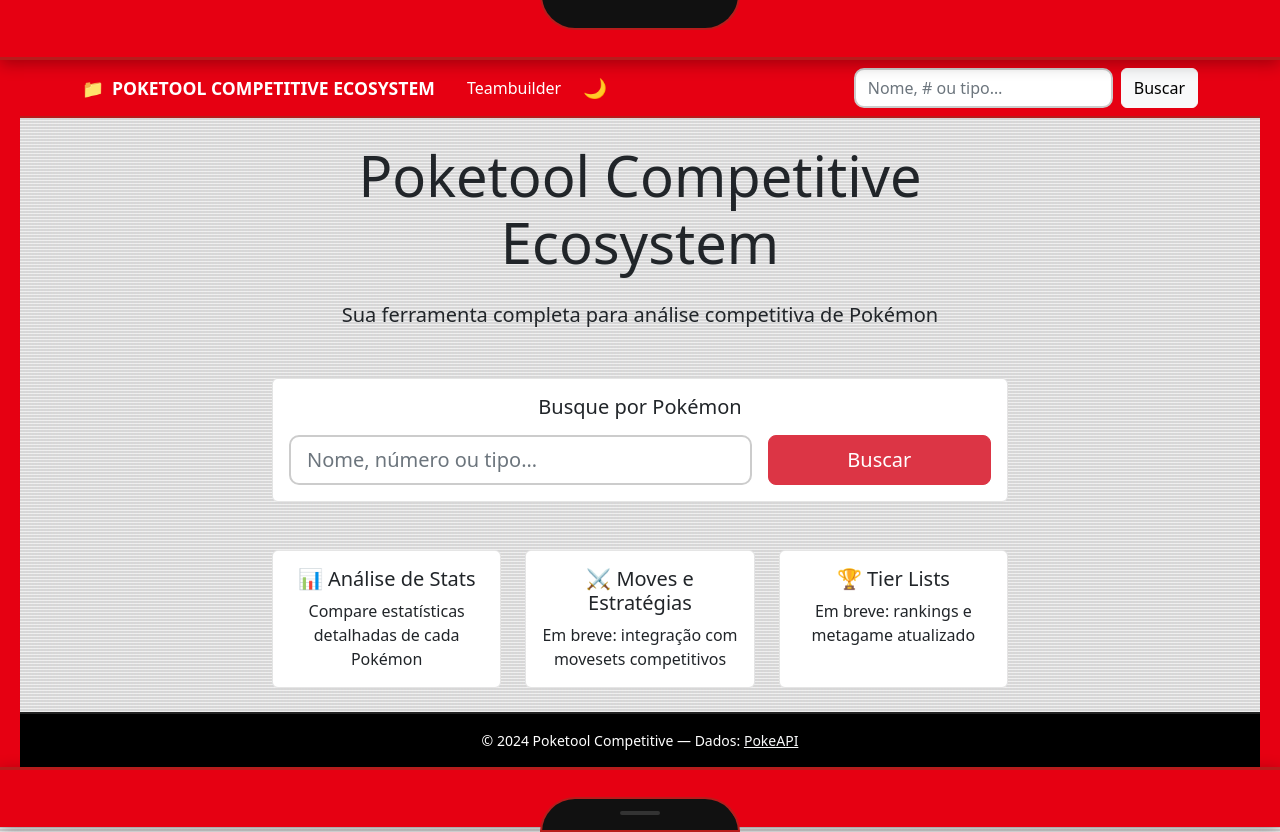
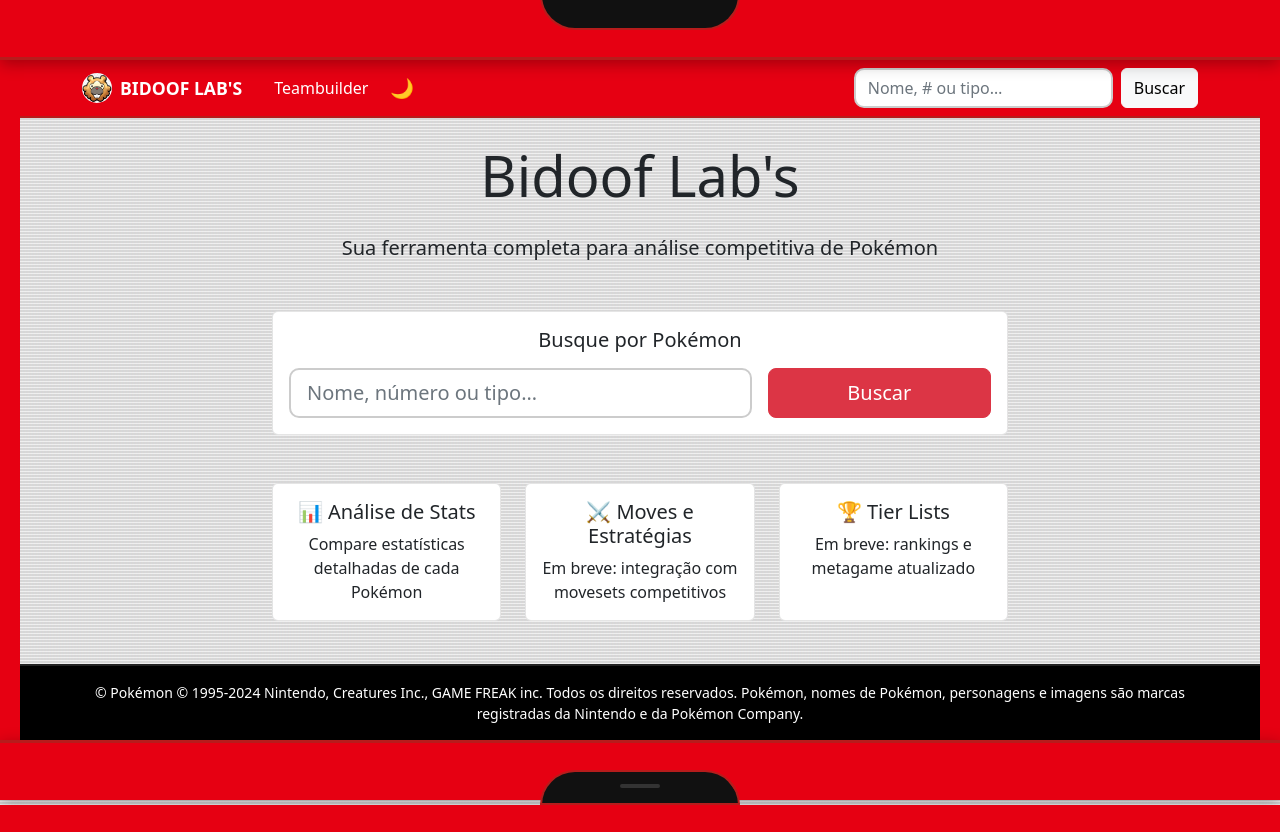
Before and after one commit to CristoferBernado/pokemon-competitive-tool, a Flask app: page / in a window 1280 px wide. After the commit the page ends 805 px from the top, so only its background shows below. Run offline with Flask 3, Linux system fonts and the light colour scheme.

Commit message:
Adição de icone e imagem bidoof, e alteração do nome para Bidoof Lab's

```diff
--- a/app/templates/base.html
+++ b/app/templates/base.html
@@ -3,9 +3,10 @@
 <head>
     <meta charset="UTF-8">
     <meta name="viewport" content="width=device-width, initial-scale=1.0">
-    <title>{% block title %}Poketool Competitive Ecosystem{% endblock %}</title>
+    <title>{% block title %}Bidoof Lab's{% endblock %}</title>
     <link href="https://cdn.jsdelivr.net/npm/bootstrap@5.3.0/dist/css/bootstrap.min.css" rel="stylesheet">
     <link rel="stylesheet" href="{{ url_for('static', filename='css/style.css') }}">
+    <link rel="icon" type="image/png" href="{{ url_for('static', filename='img/favicon.png') }}">
     <script>
         (function() {
             const theme = localStorage.getItem('theme') || (window.matchMedia('(prefers-color-scheme: dark)').matches ? 'dark' : 'light');
@@ -36,7 +37,7 @@
         <nav class="navbar navbar-expand-lg navbar-dark flex-shrink-0 pokedex-navbar">
             <div class="container">
                 <a class="navbar-brand d-flex align-items-center gap-2" href="{{ url_for('main.index') }}">
-                    <span class="brand-icon">📁</span> Poketool Competitive Ecosystem
+                    <img src="{{ url_for('static', filename='img/favicon.png') }}" alt="Logo" width="30" height="30" class="d-inline-block align-text-top rounded-circle"> Bidoof Lab's
                 </a>
                 <a class="nav-link text-white mx-3" href="{{ url_for('main.teambuilder') }}">Teambuilder</a>
                 <div class="d-flex align-items-center">
@@ -64,7 +65,7 @@
 
         <footer class="site-footer text-white text-center mt-auto pokedex-footer">
             <div class="container py-3">
-                <p class="mb-0 small">&copy; 2024 Poketool Competitive — Dados: <a class="link-light text-decoration-underline" href="https://pokeapi.co/" rel="noopener noreferrer" target="_blank">PokeAPI</a></p>
+                <p class="mb-0 small">&copy; Pokémon &copy; 1995-2024 Nintendo, Creatures Inc., GAME FREAK inc. Todos os direitos reservados. Pokémon, nomes de Pokémon, personagens e imagens são marcas registradas da Nintendo e da Pokémon Company.</p>
             </div>
         </footer>
     </div>
--- a/app/templates/index.html
+++ b/app/templates/index.html
@@ -5,7 +5,7 @@
 {% block content %}
 <div class="row">
     <div class="col-md-8 offset-md-2 text-center">
-        <h1 class="display-4 mb-4">Poketool Competitive Ecosystem</h1>
+        <h1 class="display-4 mb-4">Bidoof Lab's</h1>
         <p class="lead">Sua ferramenta completa para análise competitiva de Pokémon</p>
 
         <div class="card mt-5 pokedex-search-card">
```
Also changed, not shown: app/static/img/favicon.png (added).
